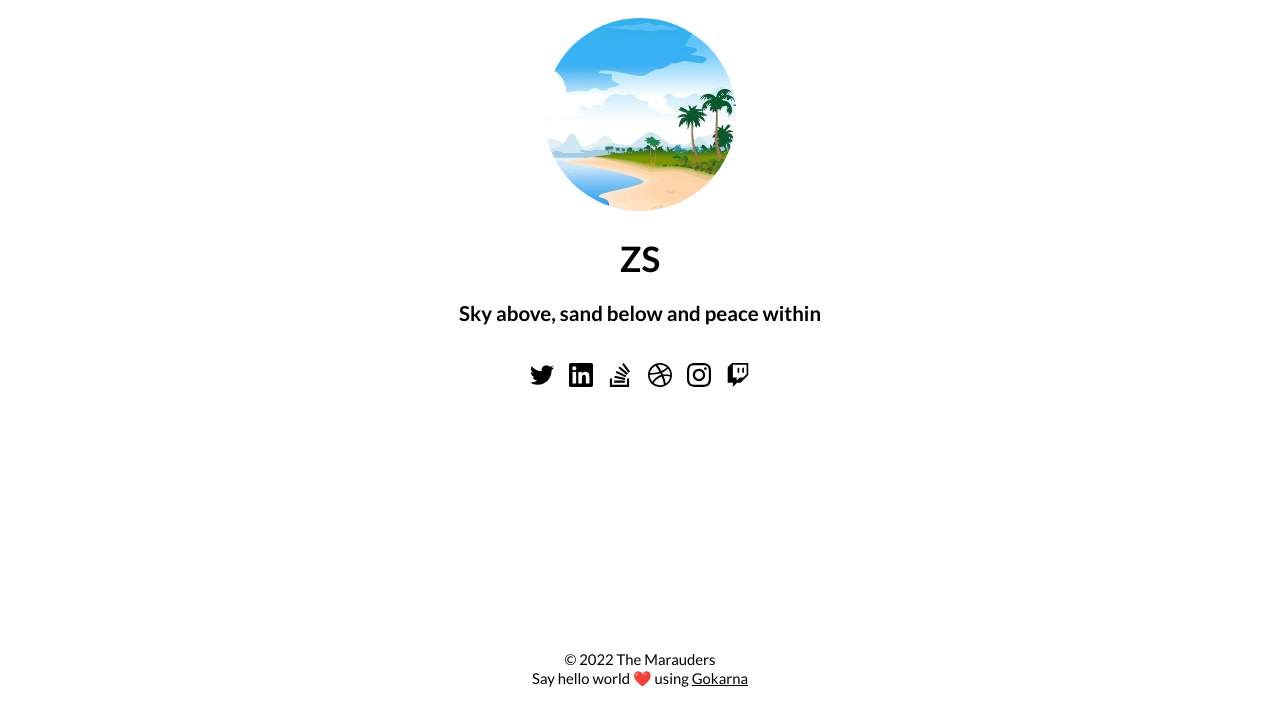
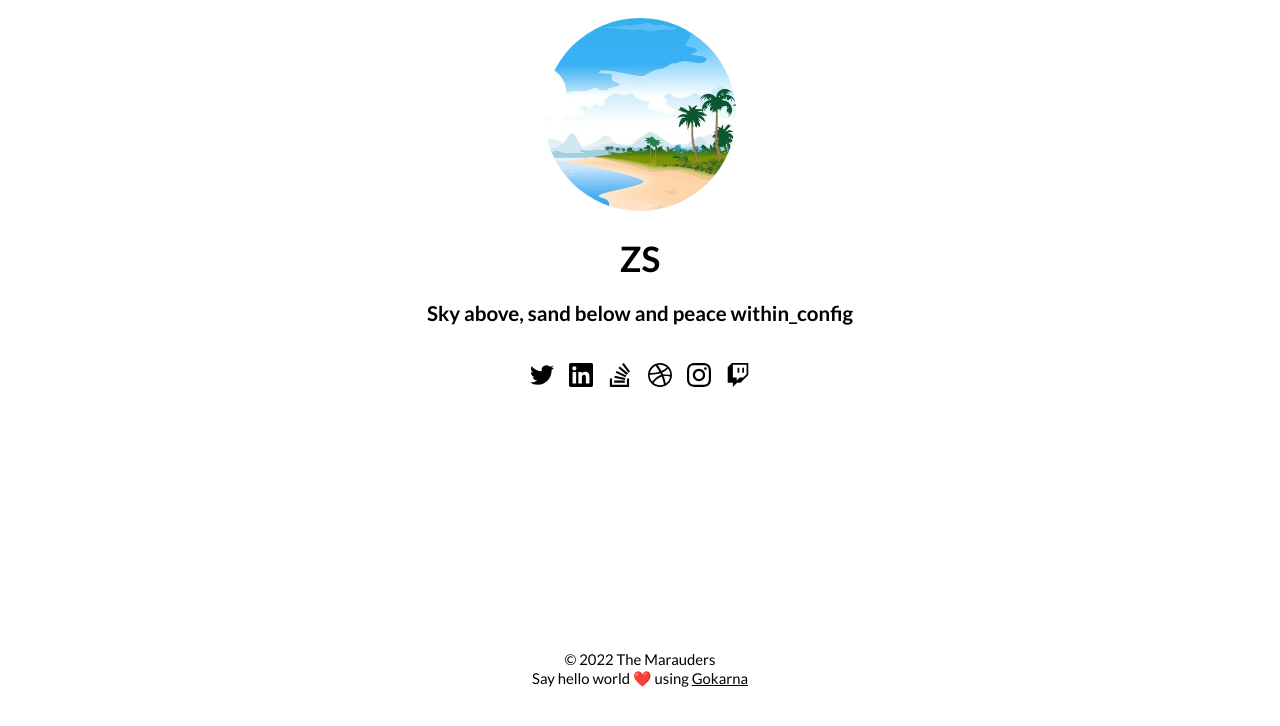
Before and after one commit to ncepuzs/ncepuzs.github.io, a plain HTML site: page index.html in a window 1280 px wide. Shown: the part 72-798 px from the top of the page. Drawn offline with nearby package versions, Linux system fonts and the light colour scheme.

Commit message:
new post

```diff
--- a/index.html
+++ b/index.html
@@ -19,18 +19,18 @@
 
 
     <title>ZS</title>
-    <meta name="description" content="Sky above, sand below and peace within">
+    <meta name="description" content="Sky above, sand below and peace within_config">
     <meta name="keywords" content='blog, gokarna, hugo'>
 
     <meta property="og:url" content="https://ncepuzs.github.io/">
     <meta property="og:type" content="website">
     <meta property="og:title" content="ZS">
-    <meta property="og:description" content="Sky above, sand below and peace within">
+    <meta property="og:description" content="Sky above, sand below and peace within_config">
     <meta property="og:image" content="/images/avatar.webp">
 
     <meta name="twitter:card" content="summary_large_image">
     <meta name="twitter:title" content="ZS">
-    <meta name="twitter:description" content="Sky above, sand below and peace within">
+    <meta name="twitter:description" content="Sky above, sand below and peace within_config">
     <meta property="twitter:domain" content="https://ncepuzs.github.io/">
     <meta property="twitter:url" content="https://ncepuzs.github.io/">
     <meta name="twitter:image" content="/images/avatar.webp">
@@ -168,7 +168,7 @@
 
 	</div>
     <h1>ZS</h1>
-    <h3>Sky above, sand below and peace within</h3>
+    <h3>Sky above, sand below and peace within_config</h3>
 </section>
 
 <div class="flex-break"></div>
```
Also changed, not shown: 404.html (+3 -3 lines), categories/index.html (+3 -3 lines), post/blockchain/index.html (+3 -3 lines), post/blog2/index.html (+3 -3 lines), post/index.html (+3 -3 lines), post/lorem-ipsum/index.html (+3 -3 lines), projects/bludhaven/index.html (+3 -3 lines), projects/hydra/index.html (+3 -3 lines), projects/index.html (+3 -3 lines), projects/tatooine/index.html (+3 -3 lines), tags/document/index.html (+3 -3 lines), tags/federated-learning/index.html (+3 -3 lines), tags/index.html (+3 -3 lines), tags/poisoning-attacks/index.html (+3 -3 lines), 1 more files, 1 other file.
